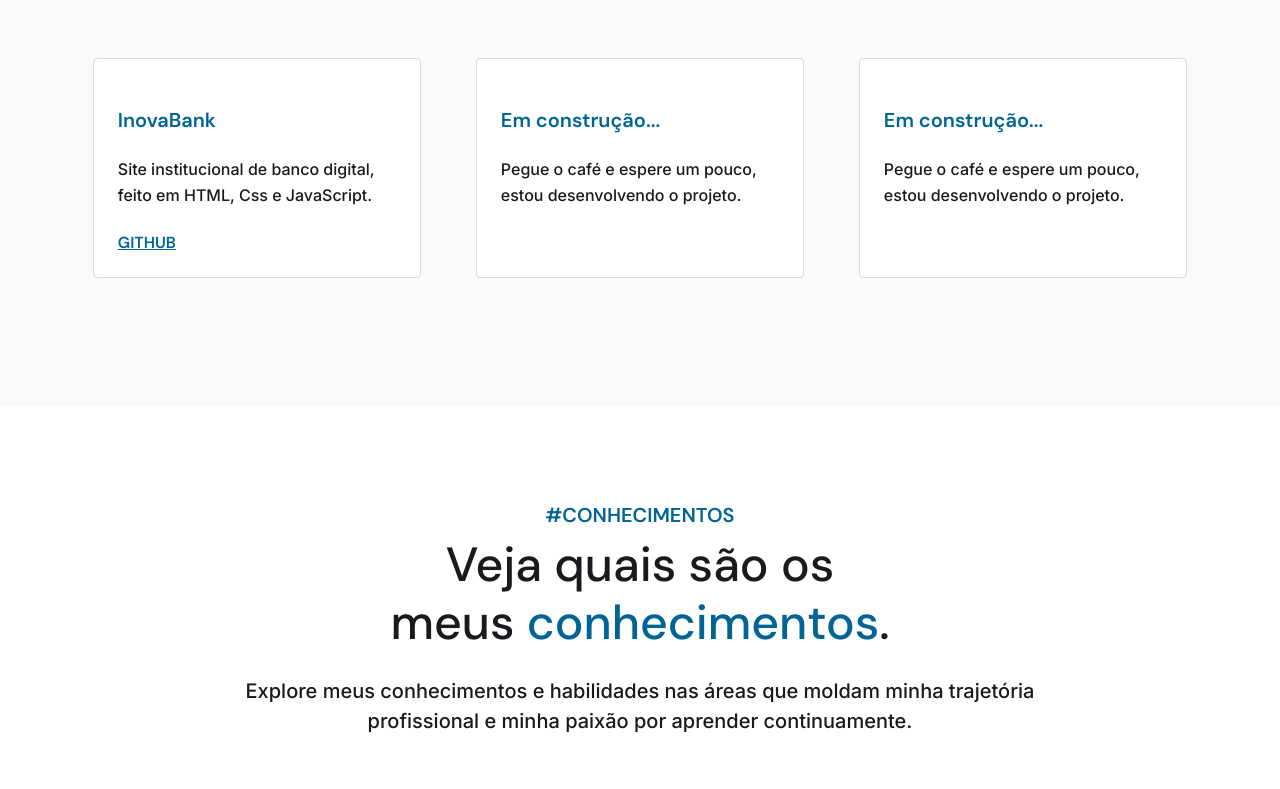
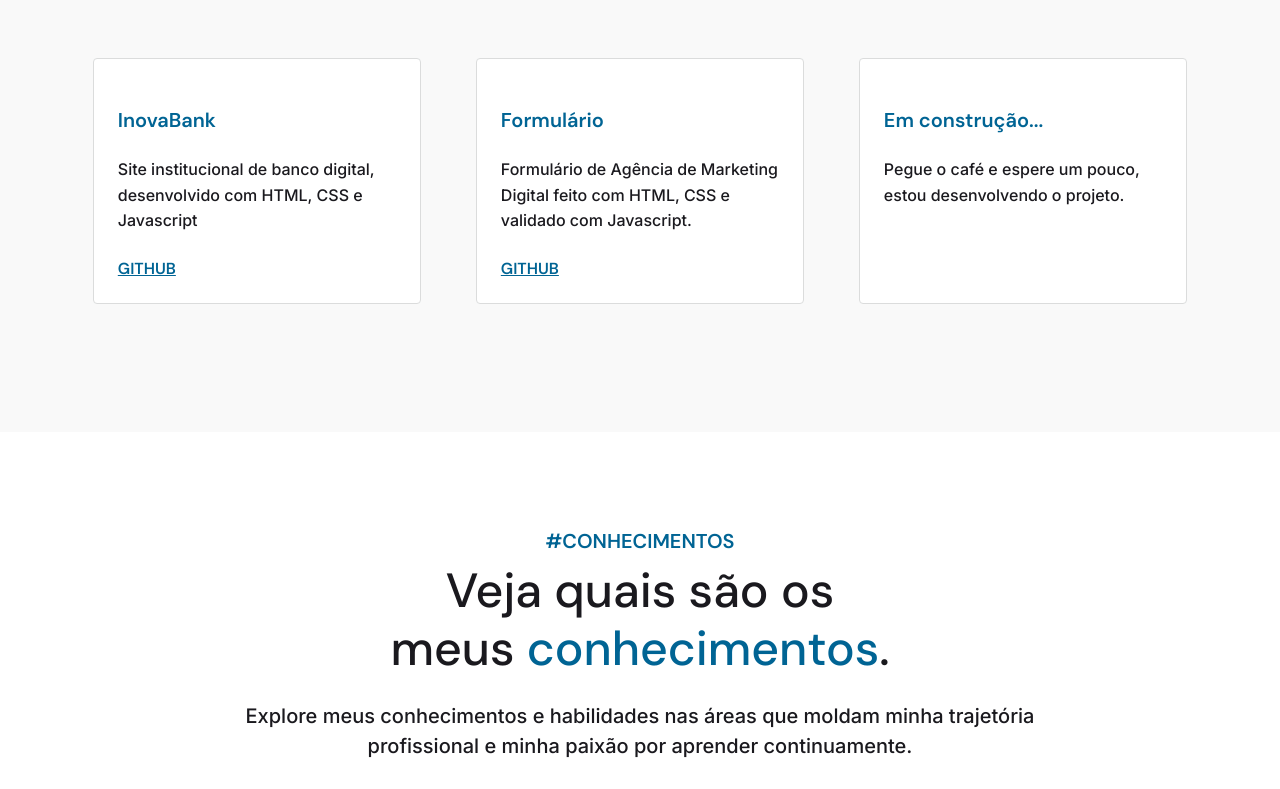
Before and after one commit to FilipeSantosSoares/Portf-lio-pessoal, a plain HTML site: page index.html in a window 1280 px wide. Shown: the part 1051-1840 px from the top of the page. Drawn offline with Linux system fonts and the light colour scheme; a script that the page names is missing.

Commit message:
Update index.html

```diff
--- a/index.html
+++ b/index.html
@@ -98,16 +98,17 @@
                         <article>
                             <h5>InovaBank</h5>
                             <p>
-                                Site institucional de banco digital, feito em HTML, Css e JavaScript.
+                                Site institucional de banco digital, desenvolvido com HTML, CSS e Javascript
                             </p>
                             <a href="https://github.com/FilipeSantosSoares/InovaBank---Banco" rel="noopener">GitHub</a>
                         </article>
 
                         <article>
-                            <h5>Em construção...</h5>
+                            <h5>Formulário</h5>
                             <p>
-                                Pegue o café e espere um pouco, estou desenvolvendo o projeto.
+                                Formulário de Agência de Marketing Digital feito com HTML, CSS e validado com Javascript.
                             </p>
+                            <a href="https://github.com/FilipeSantosSoares/Formul-rio" rel="noopener">GitHub</a>
                         </article>
 
                         <article>
```
